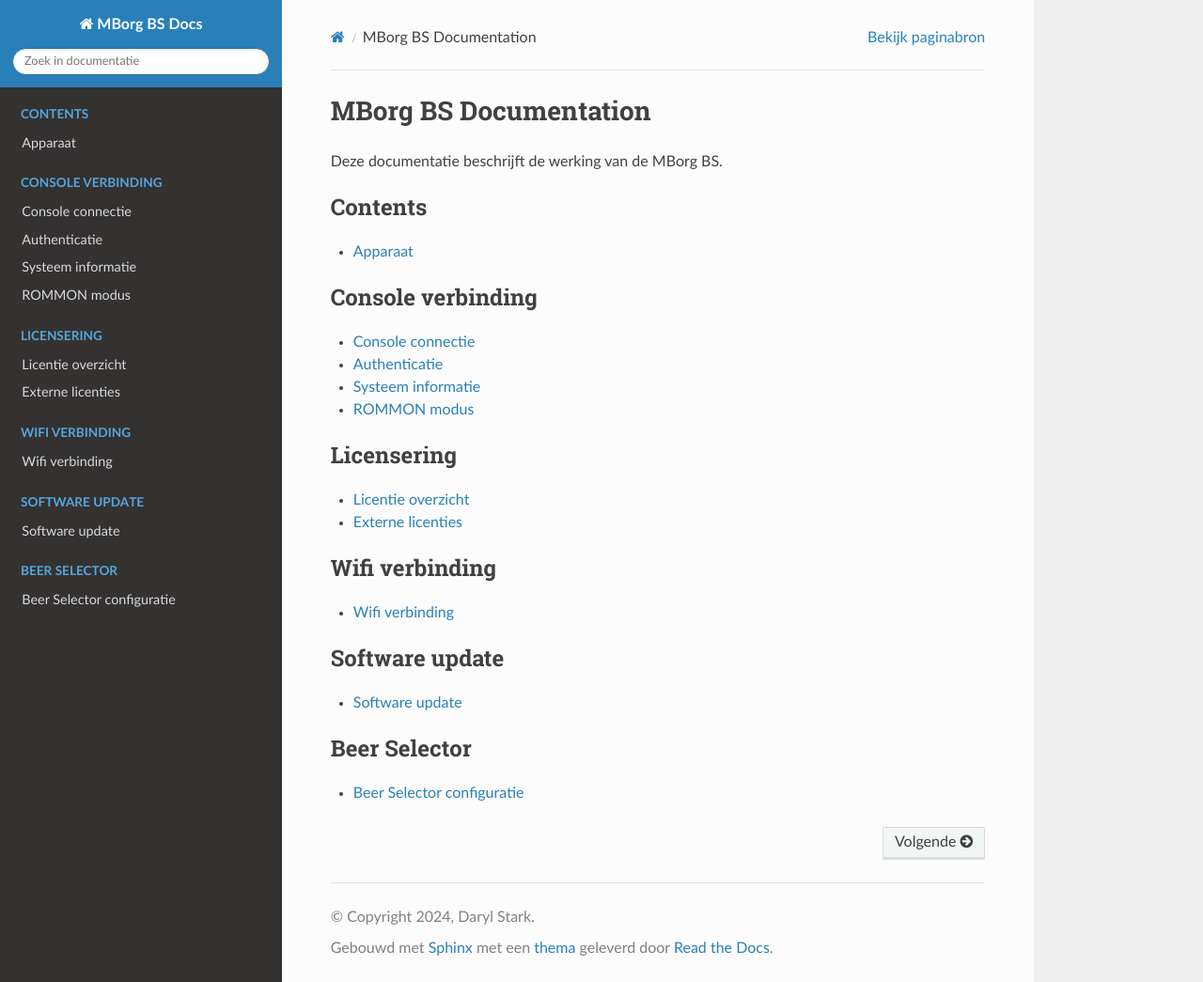
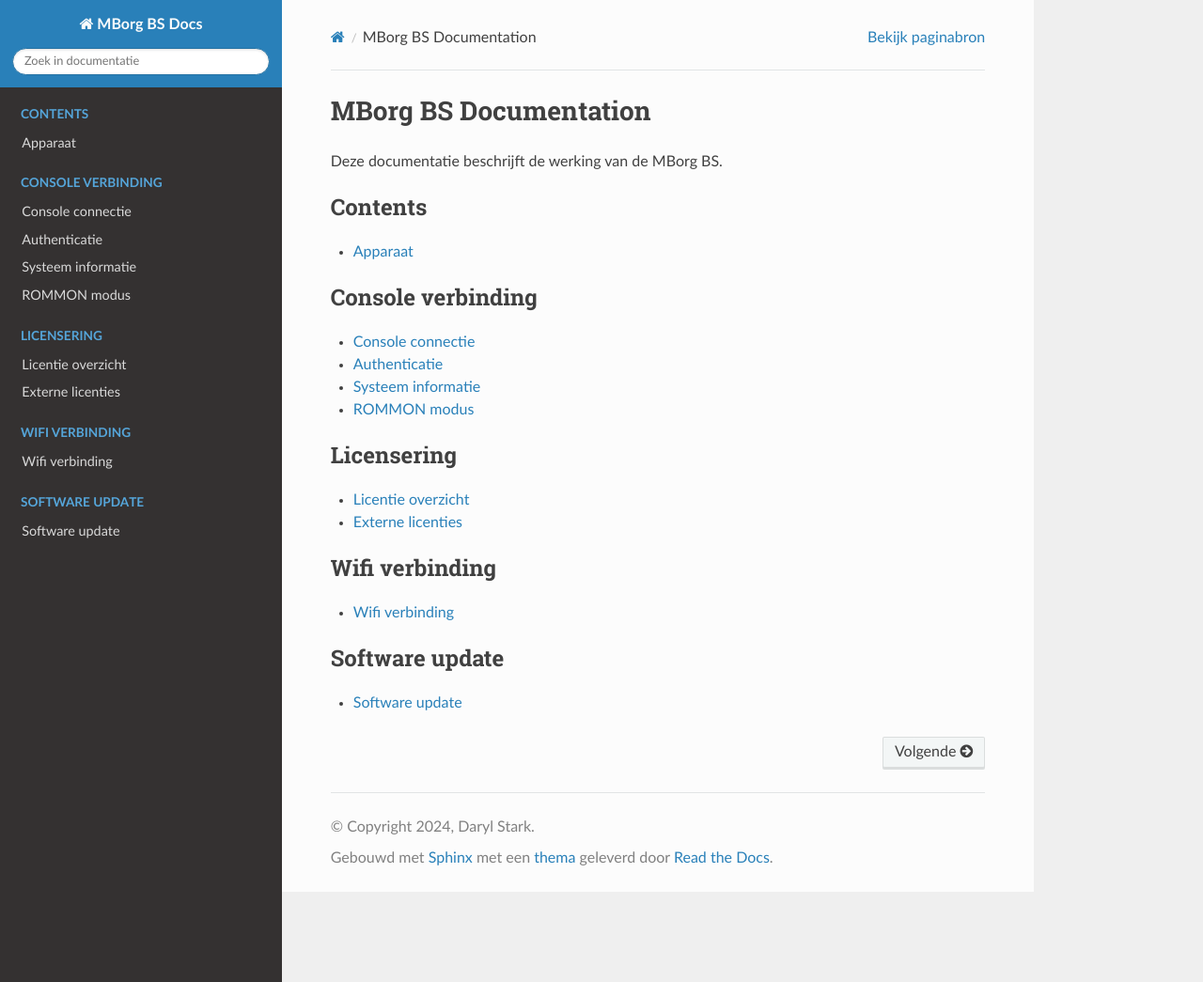
Before and after one commit to DarylStark/advent2024-mborg-bs-docs, a Sphinx documentation site: the page built from source/index.rst, in a window 1280 px wide and 1045 px high. Shown: the whole window at 94% size. Built offline with Sphinx 7.4.7 and the Read the Docs theme 3.1.0, drawn with Linux system fonts in a browser that asks for light colours.

Commit message:
Remove the `beer-selector` page
Fixes #10

```diff
--- a/source/06-beer-selector/01-configuration.rst
+++ /dev/null
@@ -1,2 +0,0 @@
-Beer Selector configuratie
-===========================
--- a/source/index.rst
+++ b/source/index.rst
@@ -41,9 +41,3 @@ Deze documentatie beschrijft de werking van de MBorg BS.
    :caption: Software update
 
    05-software-update/01-software-update
-
-.. toctree::
-   :maxdepth: 1
-   :caption: Beer Selector
-
-   06-beer-selector/01-configuration
```
